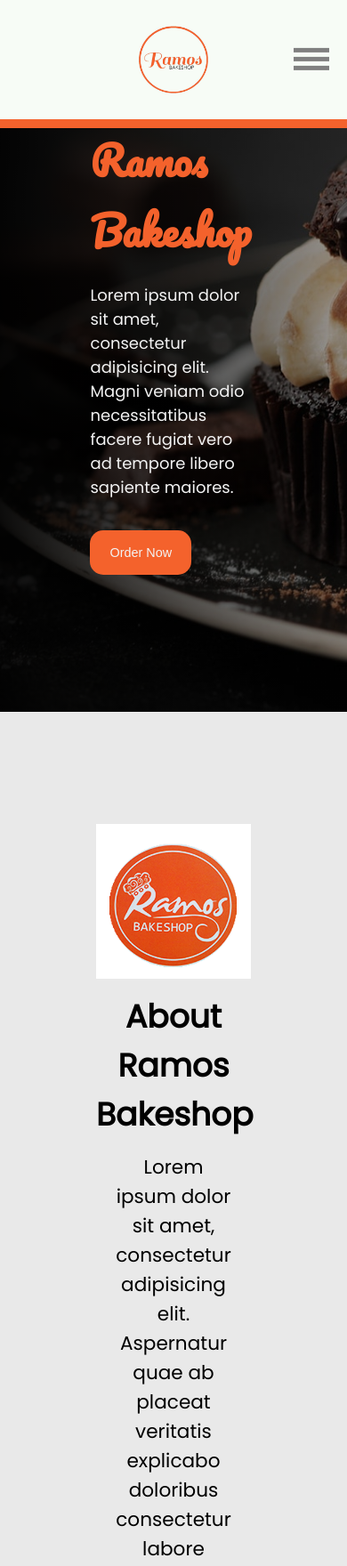
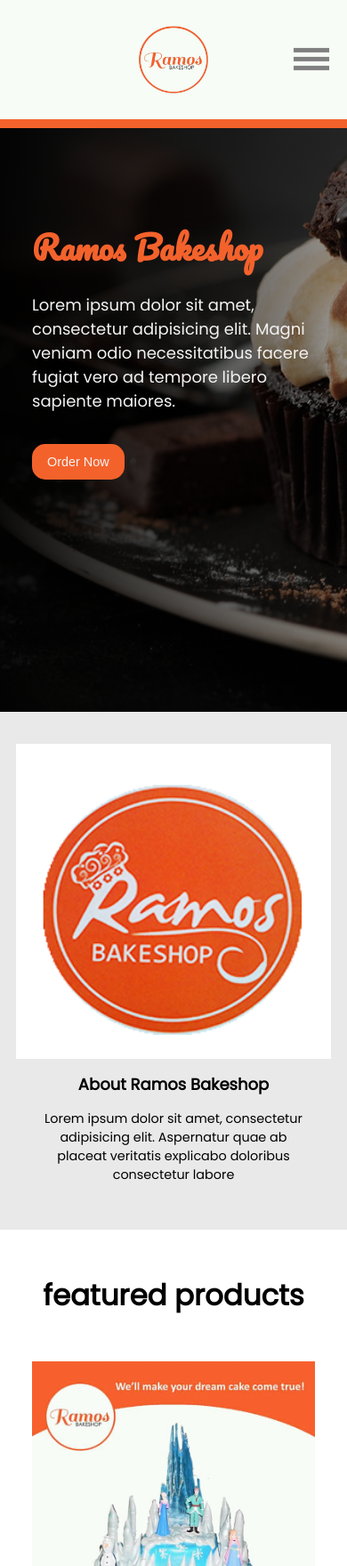
Before and after one commit to pengpa0012/ramos-bakeshop-website, a plain HTML site: page index.html in a window 390 px wide. Shown: the top 1760 px of the page at 89% size. Drawn offline with Linux system fonts and the light colour scheme.

Commit message:
Update styles.css

```diff
--- a/assets/css/styles.css
+++ b/assets/css/styles.css
@@ -248,8 +248,8 @@ body{
 /* footer */
 
 footer {
-	background: #222222;
-	color: #F3F3F3;
+	background: #fff;
+	color: #000;
 }
 
 footer .wrapper{
@@ -358,6 +358,9 @@ footer .wrapper div:nth-child(2) p:hover{
 }
 
 @media (max-width: 672px){
+	.container section{
+		padding: 0;
+	}
 
 	.container .front-bg .front-text h1{
 		font-size: 2.5rem;
@@ -377,4 +380,49 @@ footer .wrapper div:nth-child(2) p:hover{
 		flex-direction: column;
 	}
 
+
+	footer .wrapper div:nth-child(1){
+		width: 100%;
+	}
+
 }
+
+@media (max-width: 400px){
+	.container .front-bg .front-text h1{
+		font-size: 2rem;
+	}
+
+	.container .front-bg .front-text p{
+		font-size: 1rem;
+	}
+
+	.container .front-bg .front-text button{
+		font-size: .8rem;
+		padding: 10px 15px;
+	}
+
+	.container .product-section .wrapper .product-cover .product{
+		grid-template-columns: repeat(auto-fit, minmax(200px, 1fr));
+	}
+
+	.container section .wrapper {
+	    padding: 0rem 2rem;
+	}
+
+	.container .about-section .wrapper{
+		padding: 2rem 1rem;
+	}
+
+	.container .about-section .wrapper .about-description h1{
+		font-size: 1rem;
+	}
+
+	.container .about-section .wrapper .about-description p{
+		font-size: .8rem;
+	}
+
+	.container .product-section .wrapper .product-cover h1{
+		font-size: 1.8rem;
+		margin: 50px 0;
+	}
+}
```
